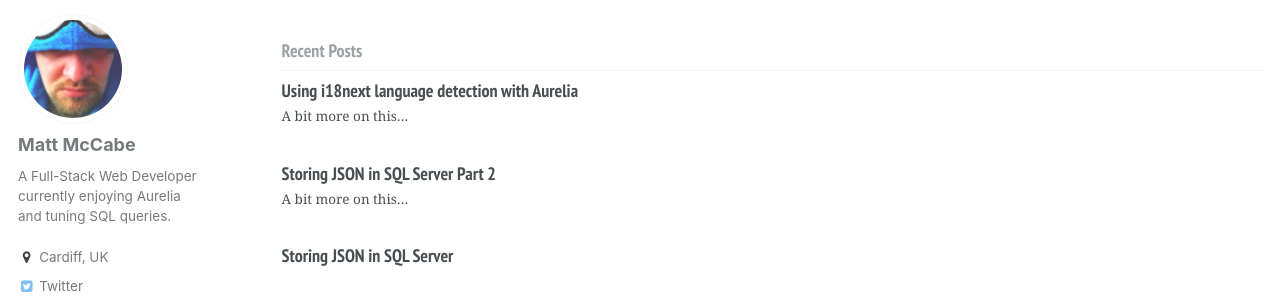
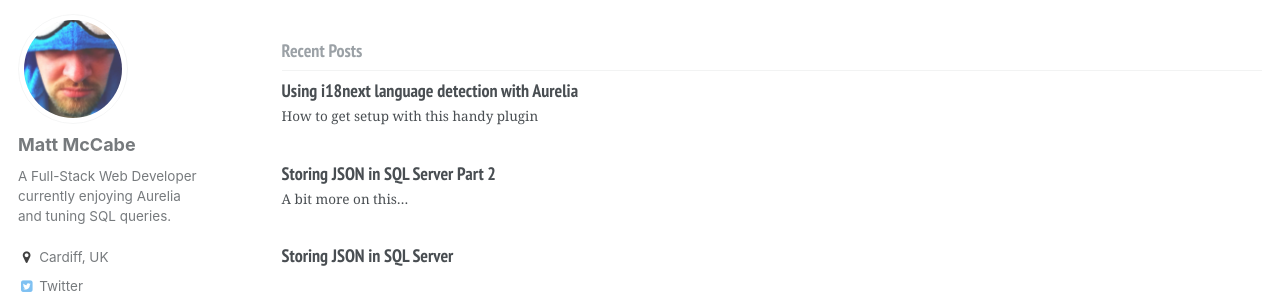
Before and after one commit to mttmccb/mttmccb2.github.io, a Jekyll site: the page built from index.html, in a window 1280 px wide and 1246 px high. Shown: the part 535-835 px from the top of the window. Built offline with Jekyll 4.4.1, drawn with Linux system fonts in a browser that asks for light colours; the list of posts is cut into pages by our own code.

Commit message:
Updated excerpt

```diff
--- a/_posts/2016-08-30-using-i18n-language-detection-with-aurelia.md
+++ b/_posts/2016-08-30-using-i18n-language-detection-with-aurelia.md
@@ -1,6 +1,6 @@
 ---
 title: "Using i18next language detection with Aurelia"
-excerpt: "A bit more on this..."
+excerpt: "How to get setup with this handy plugin"
 tags: [aurelia, i18n, i18next]
 ---
 
```
